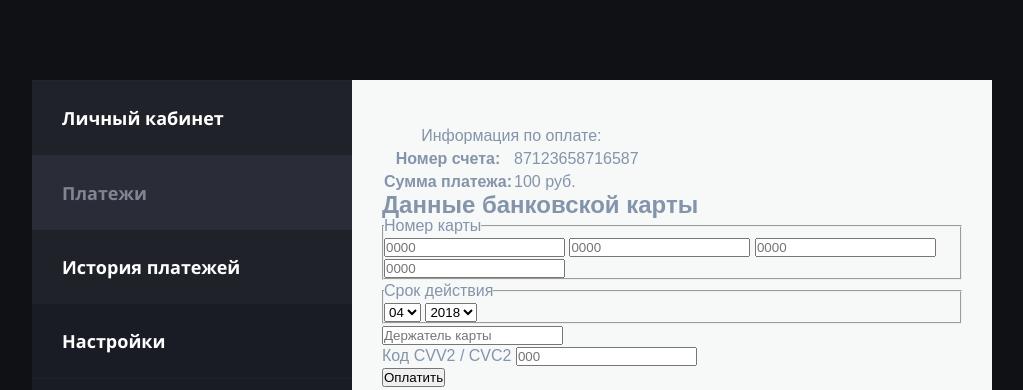
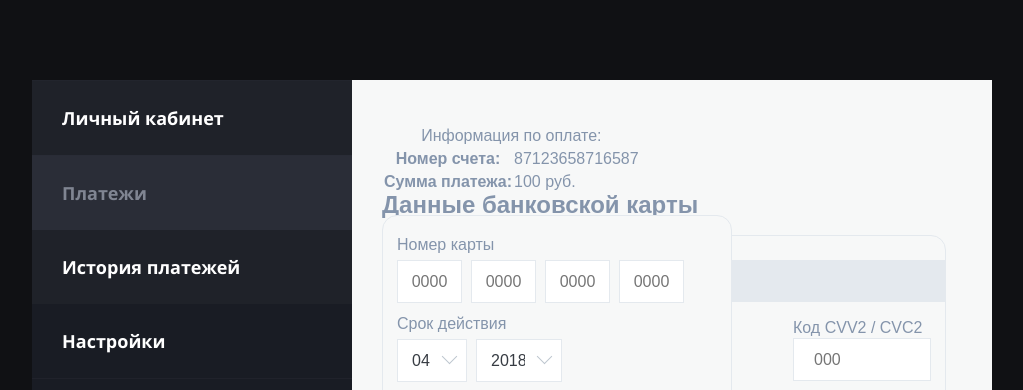
Before and after one commit to concentrator/payment-form, a website built with webpack: page src/index.hbs in a window 1280 px wide. Shown: the top 390 px of the page, without its empty margins (128-1151 px from the left). Built offline with nearby package versions, Linux system fonts and the light colour scheme; some packages are replaced by stand-ins of ours.

Commit message:
Добавляет стилизацию компонента card-form

```diff
--- a/src/index.hbs
+++ b/src/index.hbs
@@ -52,13 +52,14 @@
           <!-- Форма оплаты картой -->
 
           <form action="#" class="payment__form card-form">
-
+            <div class="card-form__card">
               <!-- Лицевая часть карты -->
 
-            <div class="card-form__front">
+              <div class="card-form__side card-form__side--front">
 
-              <fieldset class="card-form__number">
+                <fieldset class="card-form__fieldset">
                   <legend class="card-form__label">Номер карты</legend>
+                  <div class="card-form__number">
                     <input class="card-form__input card-form__input--digit" type="text" name="card-1"
                       placeholder="0000" autocomplete="off" maxlength="4">
                     <input class="card-form__input card-form__input--digit" type="text" name="card-2"
@@ -67,13 +68,15 @@
                       placeholder="0000" autocomplete="off" maxlength="4">
                     <input class="card-form__input card-form__input--digit" type="text" name="card-4"
                       placeholder="0000" autocomplete="off" maxlength="4">
+                  </div>
                 </fieldset>
 
-              <fieldset class="card-form__valid">
+                <fieldset class="card-form__fieldset card-form__fieldset--validity">
                   <legend class="card-form__label">Срок действия</legend>
 
+                  <div class="card-form__select card-form__select--month">
                     <label for="card-month" class="visually-hidden">Месяц</label>
-                <select class="card-form__select" id="card-month" name="card-month">
+                    <select id="card-month" name="card-month">
                       <option value="1">01</option>
                       <option value="2">02</option>
                       <option value="3">03</option>
@@ -87,9 +90,11 @@
                       <option value="11">11</option>
                       <option value="12">12</option>
                     </select>
+                  </div>
 
+                  <div class="card-form__select card-form__select--year">
                     <label for="card-year" class="visually-hidden">Год</label>
-                <select class="card-form__select" id="card-year" name="card-year">
+                    <select id="card-year" name="card-year">
                       <option value="2019" selected>2018</option>
                       <option value="2019">2019</option>
                       <option value="2020">2020</option>
@@ -99,6 +104,8 @@
                       <option value="2024">2024</option>
                       <option value="2025">2025</option>
                     </select>
+                  </div>
+
                 </fieldset>
 
                 <label class="visually-hidden" for="card-holder">Имя владельца</label>
@@ -107,11 +114,15 @@
 
               <!-- Обратная часть карты -->
 
-            <div class="card-form__back">
+              <div class="card-form__side card-form__side--back">
+                <div class="card-form__cvv">
                   <label class="card-form__label" for="card-cvv">Код CVV2 / CVC2</label>
                   <input class="card-form__input card-form__input--cvv" type="text"
                     id="card-cvv" placeholder="000" maxlength="3">
+                </div>
               </div> <!-- Конец Обратная часть карты -->
+
+            </div>
 
             <button class="button button--blue" type="submit">Оплатить</button>
           </form> <!-- Конец Форма оплаты картой -->
--- /dev/null
+++ b/src/scss/components/_card-form.scss
@@ -0,0 +1,156 @@
+.card-form {
+
+  // min-height: 31.5rem;
+  // border-top: 1px solid transparent;
+
+  &__card {
+    position: relative;
+    min-height: 25.6rem;
+    width: 100%;
+  }
+
+  &__fieldset {
+    border: none;
+
+    &--validity {
+      margin-bottom: 1.2rem;
+    }
+  }
+
+  &__label {
+    margin-bottom: 0.5rem;
+  }
+
+  &__select {
+    display: block;
+    position: relative;
+    z-index: 1;
+    // height: 43px;
+    border: 1px solid $color-grey-light-2;
+    background-color: $color-white;
+    background-size: 12px;
+    overflow: hidden;
+
+    &--month {
+      width: 7rem;
+      float: left;
+      margin-right: 0.9rem;
+    }
+
+    &--year {
+      width: 8.6rem;
+      float: left;
+    }
+
+    &::after {
+      content: "";
+      display: block;
+      position: absolute;
+      top: 1.1rem;
+      right: 1.1rem;
+      width: 11px;
+      height: 11px;
+      border-left: 1px solid $color-grey-light-3;
+      border-bottom: 1px solid $color-grey-light-3;
+      transform: rotate(-45deg);
+    }
+
+    select {
+      width: 100%;
+      // height: 32px;
+      padding: 1rem;
+      padding-left: 1.4rem;
+      padding-right: 3.6rem;
+      border: none;
+      box-shadow: none;
+      background: transparent;
+      background-image: none;
+      border-radius: 0;
+      font: inherit;
+      color: $color-grey-dark-1;
+
+      overflow: hidden;
+      -webkit-appearance: none;
+      -moz-appearance: none;
+      appearance: none;
+    }
+
+    & select::-ms-expand {
+      display: none; /* remove default arrow on ie10 and ie11 */
+    }
+  }
+
+  &__input {
+    padding: 1rem;
+    font: inherit;
+    color: $color-grey-light-3;
+    border: 1px solid $color-grey-light-2;
+    background-color: $color-white;
+
+    &--digit {
+      display: block;
+      width: 6.5rem;
+      text-align: center;
+      margin-right: 0.9rem;
+      float: left;
+    }
+
+    &--name {
+      width: 100%;
+    }
+
+    &--cvv {
+      padding-right: 4.2rem;
+      padding-left: 2rem;
+      width: 100%;
+    }
+  }
+
+  &__side {
+    padding: 1.4rem;
+    border: 1px solid $color-grey-light-2;
+    background-color: $color-grey-light-1;
+    border-radius: 1.5rem;
+
+    &--front {
+      position: relative;
+      // position: absolute;
+      // top: 0;
+      // left: 0;
+      width: 35rem;
+      padding-top: 1.8rem;
+      z-index: 1;
+    }
+
+    &--back {
+      position: absolute;
+      top: 2rem;
+      right: 1.6rem;
+      width: 37rem;
+      height: 23.6rem;
+      text-align: right;
+
+      &::before {
+        content: "";
+        display: block;
+        height: 4.2rem;
+        width: auto;
+        margin-top: 1rem;
+        margin-bottom: 1.5rem;
+        margin-right: -1.4rem;
+        background-color: $color-grey-light-2;
+      }
+    }
+  }
+
+  &__number {
+    @include clearfix;
+    margin-bottom: 1rem;
+  }
+
+  &__cvv {
+    display: inline-block;
+    width: 13.8rem;
+    text-align: left;
+  }
+}
--- a/src/scss/style.scss
+++ b/src/scss/style.scss
@@ -10,3 +10,5 @@
 @import "layout/content";
 @import "layout/main";
 @import "layout/footer";
+
+@import "components/card-form";
```
Lines whose indentation alone changed are shown as unchanged.
